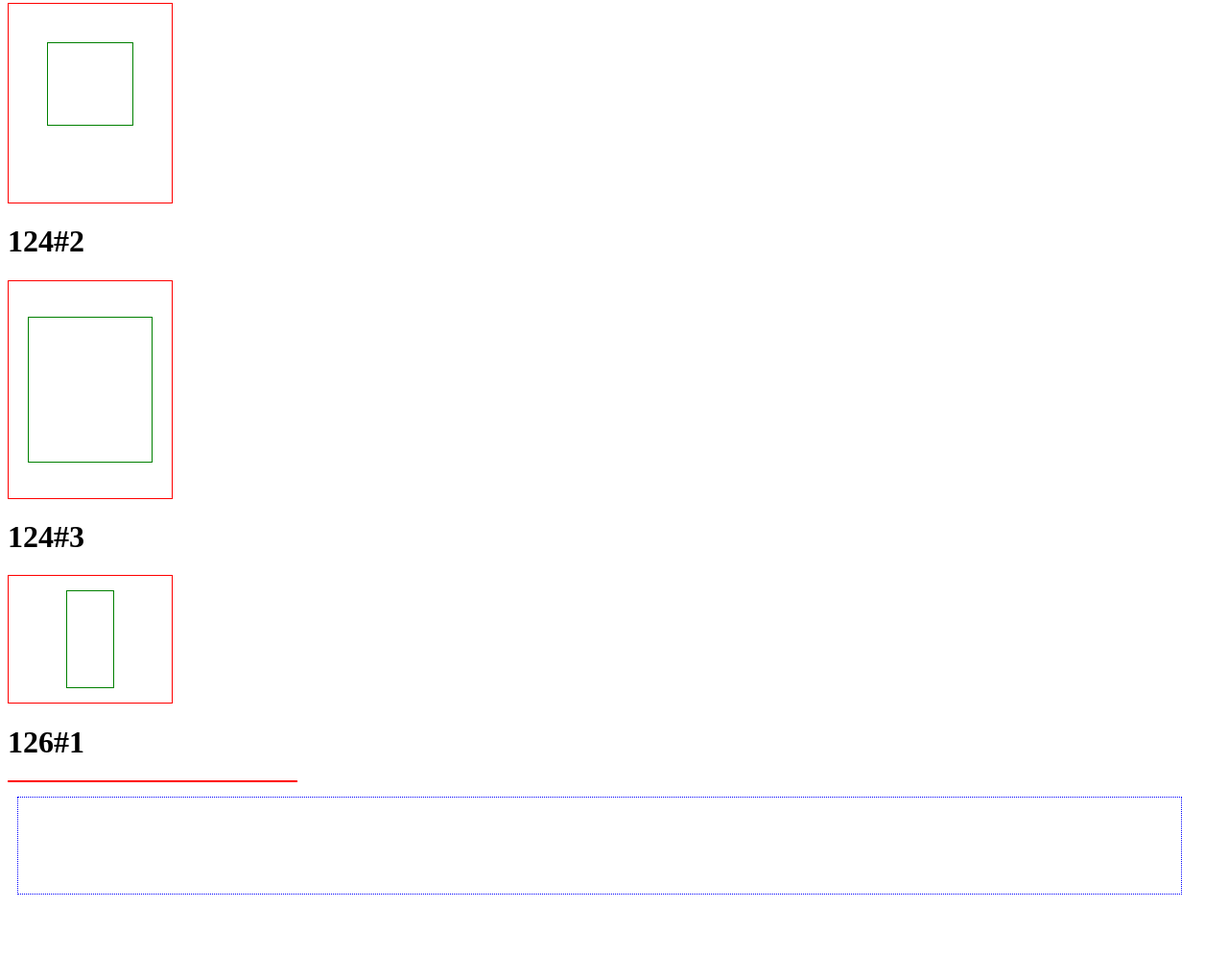
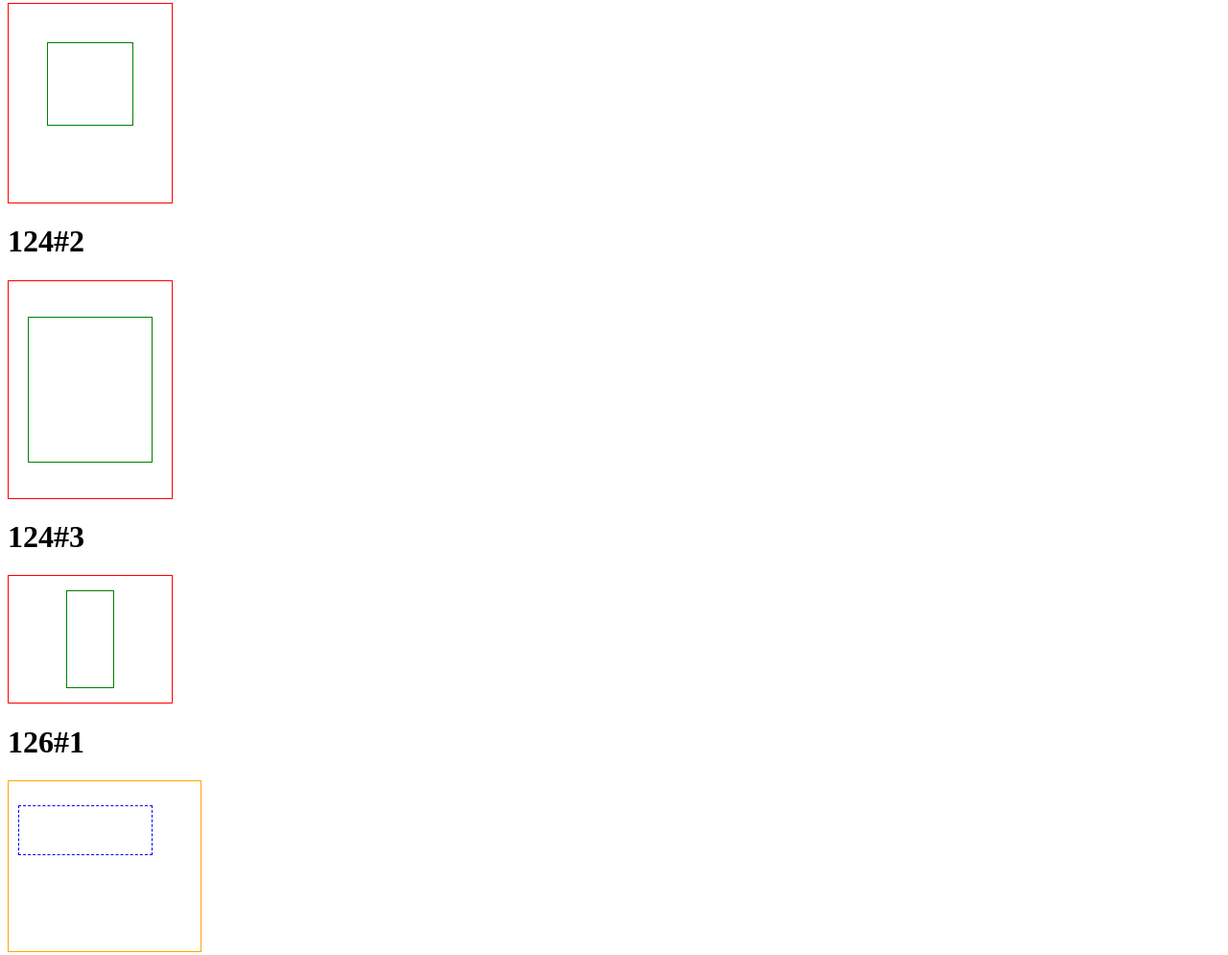
Before and after one commit to Myawka/css_html_tasks, a plain HTML site: page block model/Tasks123-130/Tasks123-130.html in a window 1280 px wide. Shown: the part 895-1890 px from the top of the page at 96% size. Drawn offline with Linux system fonts and the light colour scheme.

Commit message:
block model

```diff
--- a/block model/Tasks123-130/Tasks123-130.html
+++ b/block model/Tasks123-130/Tasks123-130.html
@@ -35,7 +35,7 @@
     </div>
 
     <h1>126#1</h1>
-    <div class="task126_1p"></div>
+    <div class="task126_1p">
         <div class="task126_1c"></div>
     </div>
 </body>
--- a/block model/Tasks123-130/styles.css
+++ b/block model/Tasks123-130/styles.css
@@ -22,7 +22,6 @@
     height:150px;
     margin:20px;
 }
-
 .task124_1p{
     width:170px;
     border:1px solid red;
@@ -63,11 +62,11 @@
     border:1px solid green;
 }
 .task126_1p{
-    width:300px;
-    border:1px solid red;
+    width: 200px;
+    border: 1px solid orange;
 }
 .task126_1c{
-    margin: 15px 40px 80px 10px;
-    height: 100px;
-    border:1px dotted blue;
+    margin: 25px 50px 100px 10px;
+    height: 50px;
+    border: 1px dashed blue;
 }
```
